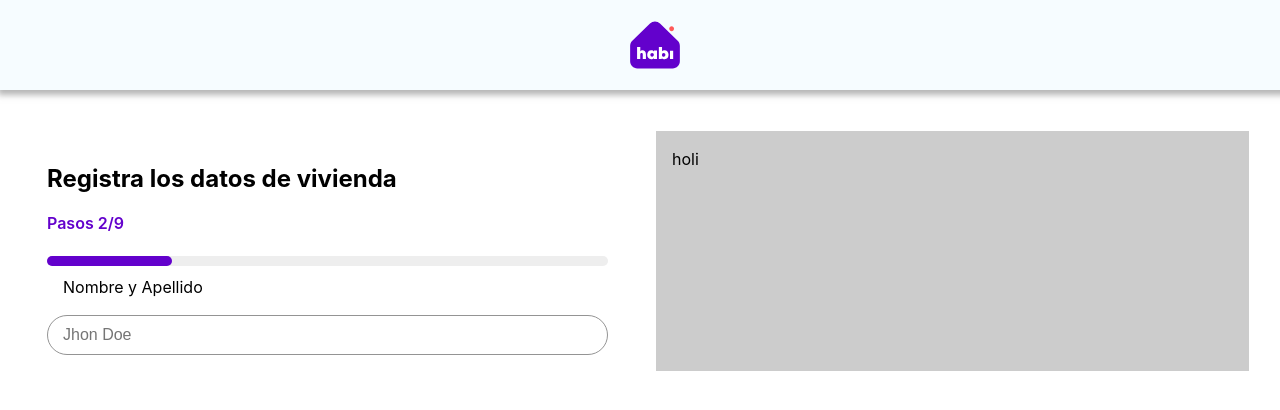
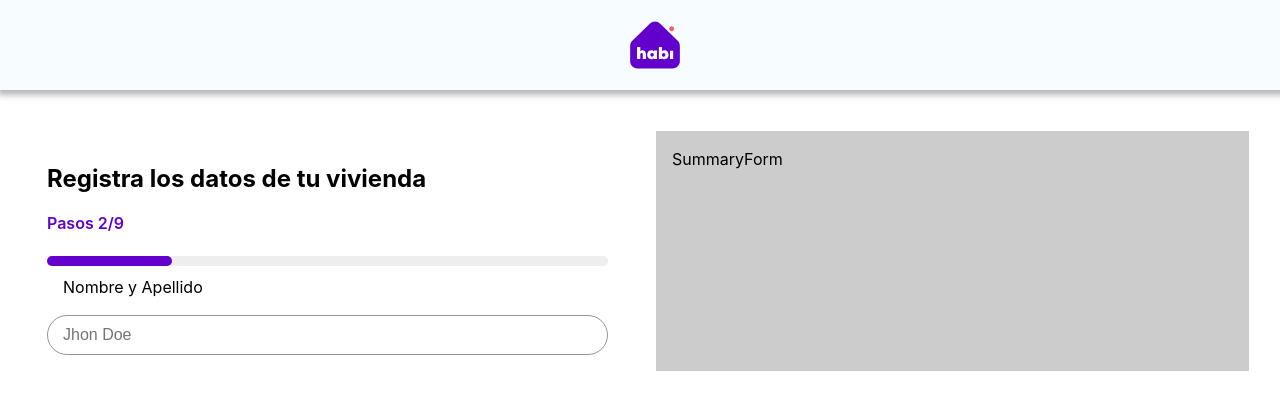
Before and after one commit to eandres8/habi-landing-test, a React (Vite) app: page /names in a window 1280 px wide. Shown: the top 410 px of the page. Built offline with nearby package versions, Linux system fonts and the light colour scheme.

Commit message:
create basic formProvider component

```diff
--- /dev/null
+++ b/src/components/shared/SummaryForm.tsx
@@ -0,0 +1,5 @@
+export const SummaryForm: React.FC = () => {
+  return (
+    <div>SummaryForm</div>
+  );
+}
--- a/src/components/shared/index.ts
+++ b/src/components/shared/index.ts
@@ -1,3 +1,5 @@
 export { HeaderNav } from './HeaderNav';
 export { PageContainer } from './PageContainer';
+export { FormField } from './FormField';
 export { ProgressBar } from './ProgressBar';
+export { SummaryForm } from './SummaryForm';
--- /dev/null
+++ b/src/hooks/useFormState.ts
@@ -0,0 +1,4 @@
+
+export const useFormState = () => {
+  return null;
+}
--- a/src/pages/FormNamesPage.tsx
+++ b/src/pages/FormNamesPage.tsx
@@ -1,7 +1,8 @@
 import { useState } from 'react';
 
-import { PageContainer, ProgressBar } from '../components/shared';
-import { FormField } from '../components/shared/FormField/index';
+import { PageContainer, ProgressBar, SummaryForm } from '../components/shared';
+import { FormField } from '../components/shared';
+import { FormProvider } from '../providers/FormProvider';
 
 export const FormNamesPage: React.FC = () => {
   const [test, setTest] = useState<string>('');
@@ -9,9 +10,11 @@ export const FormNamesPage: React.FC = () => {
   return (
     <PageContainer>
       <PageContainer.Content>
+        <FormProvider>
+          {({ navigate }) =>
             <article className="d-flex">
               <section style={{ width: '50%', margin: '1rem', padding: '1rem' }}>
-            <h2>Registra los datos de vivienda</h2>
+                <h2>Registra los datos de tu vivienda</h2>
                 <ProgressBar value={2} max={9} />
                 <FormField
                   formField={{
@@ -32,9 +35,11 @@ export const FormNamesPage: React.FC = () => {
                   padding: '1rem',
                 }}
               >
-            holi
+                <SummaryForm />
               </section>
             </article>
+          }
+        </FormProvider>
       </PageContainer.Content>
     </PageContainer>
   );
--- /dev/null
+++ b/src/providers/FormProvider.tsx
@@ -0,0 +1,22 @@
+import { NavigateFunction, useNavigate } from 'react-router-dom';
+
+interface ChildrenProps {
+    navigate: NavigateFunction;
+}
+
+interface Props {
+    children: (props: ChildrenProps) => React.ReactNode;
+}
+
+export const FormProvider: React.FC<Props> = ({ children }) => {
+    const navigate = useNavigate();
+
+
+    return (
+        <>
+            {children({
+                navigate,
+            })}
+        </>
+    );
+}
```
Lines whose indentation alone changed are shown as unchanged.
